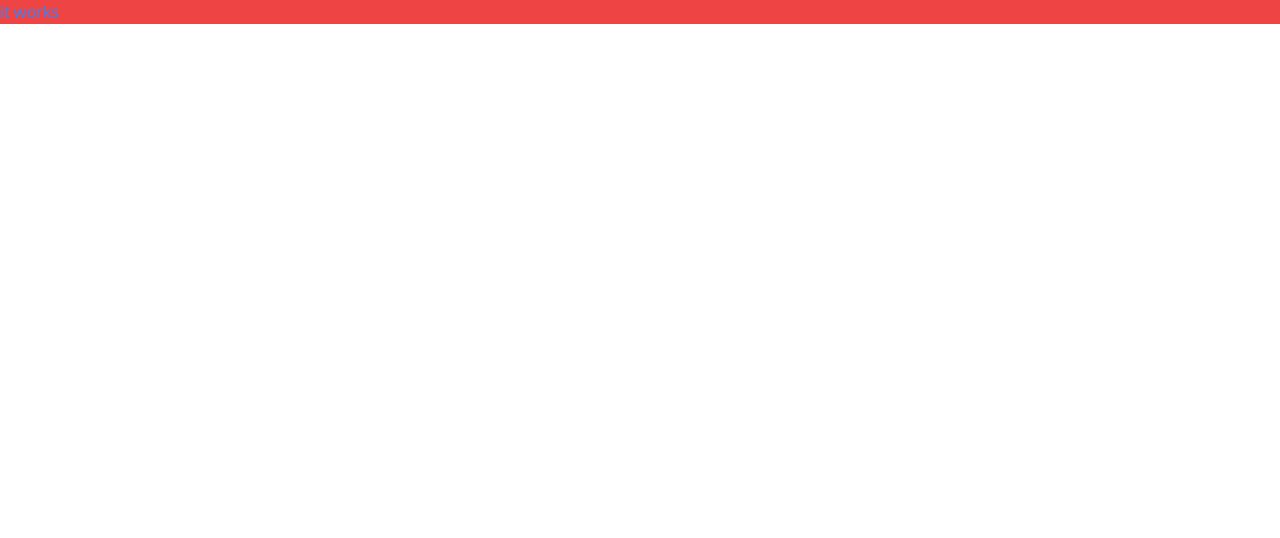
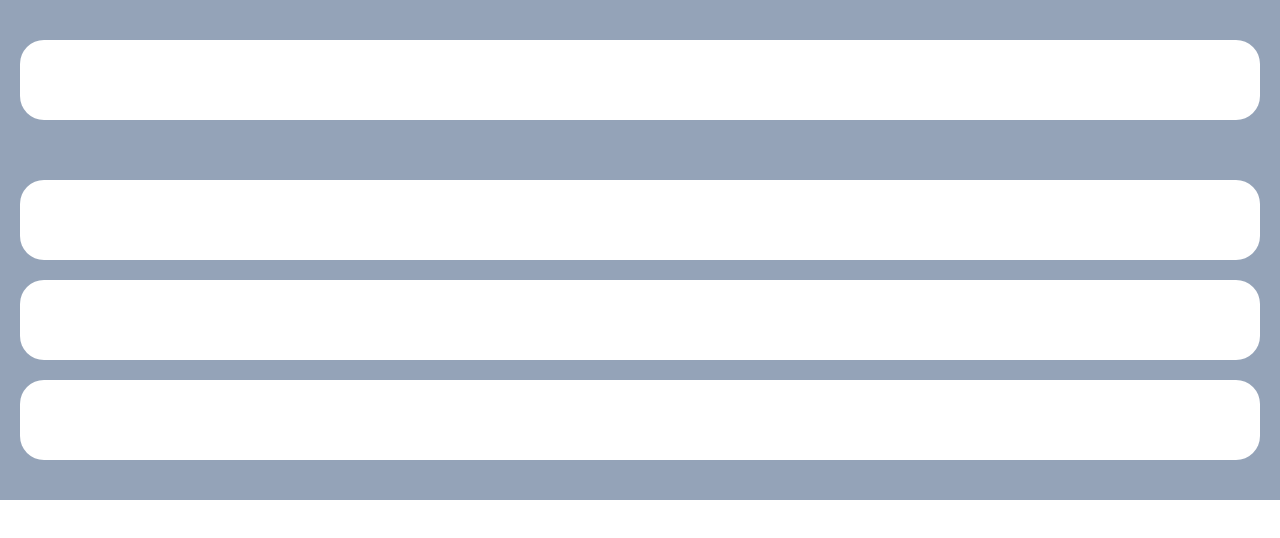
Before and after one commit to hyungkishin/carrot-market, a Next.js app: page / in a window 1280 px wide. Shown: the top 538 px of the page. Built offline with nearby package versions, Linux system fonts and the light colour scheme.

Commit message:
[TestDive] part1

```diff
--- a/pages/index.tsx
+++ b/pages/index.tsx
@@ -1,9 +1,13 @@
 import type { NextPage } from "next";
 
 const Home: NextPage = () => {
+  // 6: 48
   return (
-    <div className="bg-red-500">
-      <h1 className="text-blue-500">it works</h1>
+    <div className="bg-slate-400 py-10 px-5 flex flex-col space-y-5">
+      <div className="bg-white p-10 rounded-3xl mb-10"></div>
+      <div className="bg-white p-10 rounded-3xl mb-10"></div>
+      <div className="bg-white p-10 rounded-3xl mb-10"></div>
+      <div className="bg-white p-10 rounded-3xl mb-10"></div>
     </div>
   );
 };
```
